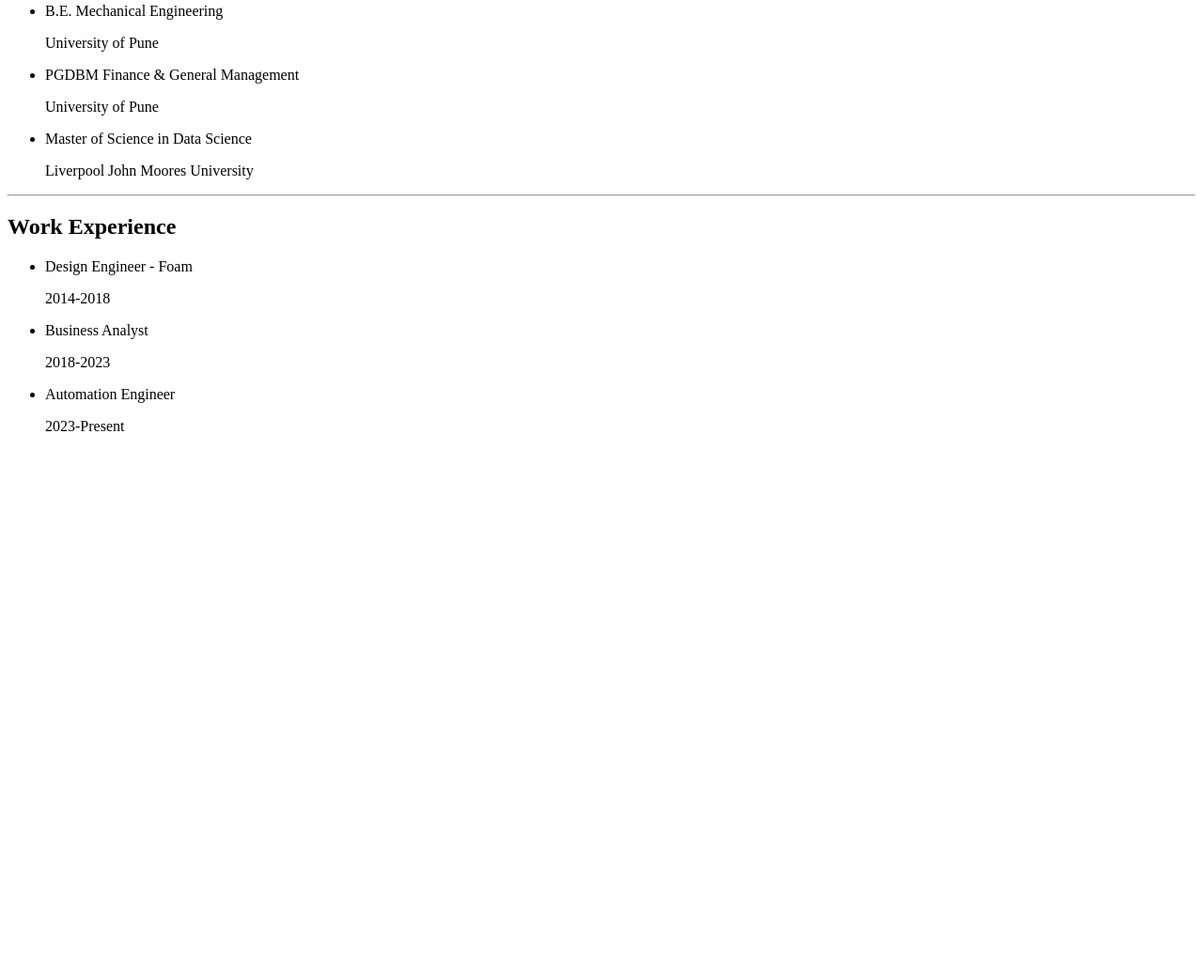
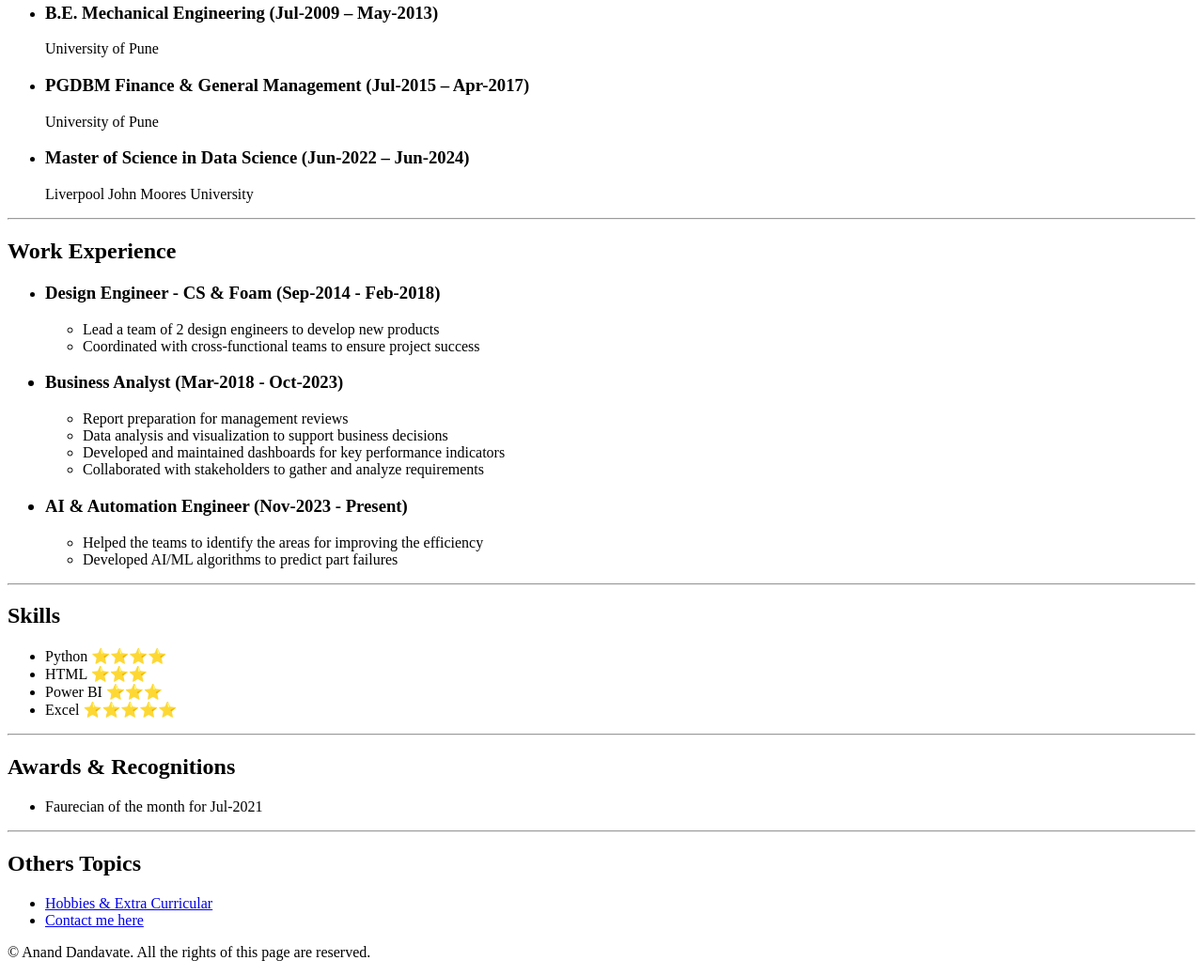
Before and after one commit to 1Anand1/Web_Development, a plain HTML site: page 4.Multi_Page_Websites/4.6.Online_Resume/index.html in a window 1280 px wide. Shown: the part 451-1490 px from the top of the page at 94% size. Before the commit the page ends 930 px from the top, so only its background shows below. Drawn offline with Linux system fonts and the light colour scheme.

Commit message:
Completing the online resume.

```diff
--- a/4.Multi_Page_Websites/4.6.Online_Resume/index.html
+++ b/4.Multi_Page_Websites/4.6.Online_Resume/index.html
@@ -17,13 +17,13 @@
 
 <ul>
 <h2> Education </h2>
-  <li><p>B.E. Mechanical Engineering </p>
+  <li><h3><p>B.E. Mechanical Engineering (Jul-2009 – May-2013)</p></h3>
   <p>University of Pune</p></li>
 
-  <li><p>PGDBM Finance & General Management </p>
+  <li><h3><p>PGDBM Finance & General Management (Jul-2015 – Apr-2017) </p></h3>
   <p>University of Pune</p></li>
 
-  <li><p>Master of Science in Data Science </p>
+  <li><h3><p>Master of Science in Data Science (Jun-2022 – Jun-2024) </p></h3>
   <p>Liverpool John Moores University</p></li>
 </ul>
 
@@ -31,16 +31,57 @@
 
 <h2>Work Experience</h2>
 <ul>
-  <li><p>Design Engineer - Foam </p>
-    <p>2014-2018</p></li>
+  <li><h3><p>Design Engineer - CS & Foam (Sep-2014 - Feb-2018) </p></h3>
+    <ul>
+      <li>Lead a team of 2 design engineers to develop new products</li>
+      <li>Coordinated with cross-functional teams to ensure project success</li>
+    </ul></li>
 
-    <li><p>Business Analyst </p>
-    <p>2018-2023</p></li>
+    <h3><li><p>Business Analyst (Mar-2018 - Oct-2023) </p></h3>
+      <ul>
+        <li>Report preparation for management reviews</li>
+        <li>Data analysis and visualization to support business decisions</li>
+        <li>Developed and maintained dashboards for key performance indicators</li>
+        <li>Collaborated with stakeholders to gather and analyze requirements</li>
+      </ul></li>
 
-    <li><p>Automation Engineer </p>
-    <p>2023-Present</p></li>
+    <h3><li><p>AI & Automation Engineer (Nov-2023 - Present)</p></h3>
+    <ul>
+      <li>Helped the teams to identify the areas for improving the efficiency</li>
+      <li>Developed AI/ML algorithms to predict part failures</li>
+    </ul></li>
 </ul>
 
+<hr>
+
+<h2>Skills</h2>
+
+<ul>
+  <li>Python    ⭐⭐⭐⭐</li>
+  <li>HTML      ⭐⭐⭐</li>
+  <li>Power BI  ⭐⭐⭐</li>
+  <li>Excel     ⭐⭐⭐⭐⭐</li>
+</ul>
+
+<hr>
+
+<h2>Awards & Recognitions</h2>
+<ul>
+  <li>Faurecian of the month for Jul-2021</li>
+</ul>
+
+<hr>
+
+<h2>Others Topics</h2>
+
+<ul>
+  <li><a href="./hobbies.html">Hobbies & Extra Curricular</a></li>
+  <li><a href="./contact_me.html">Contact me here</a></li>
+</ul>
+
+<footer>
+  <p>&copy; Anand Dandavate. All the rights of this page are reserved.</p>
+</footer>
 
 </body>
 
```
Also changed, not shown: 4.Multi_Page_Websites/4.6.Online_Resume/contact_me.html (added, +8 -0 lines), 4.Multi_Page_Websites/4.6.Online_Resume/hobbies.html (added, +7 -0 lines).
